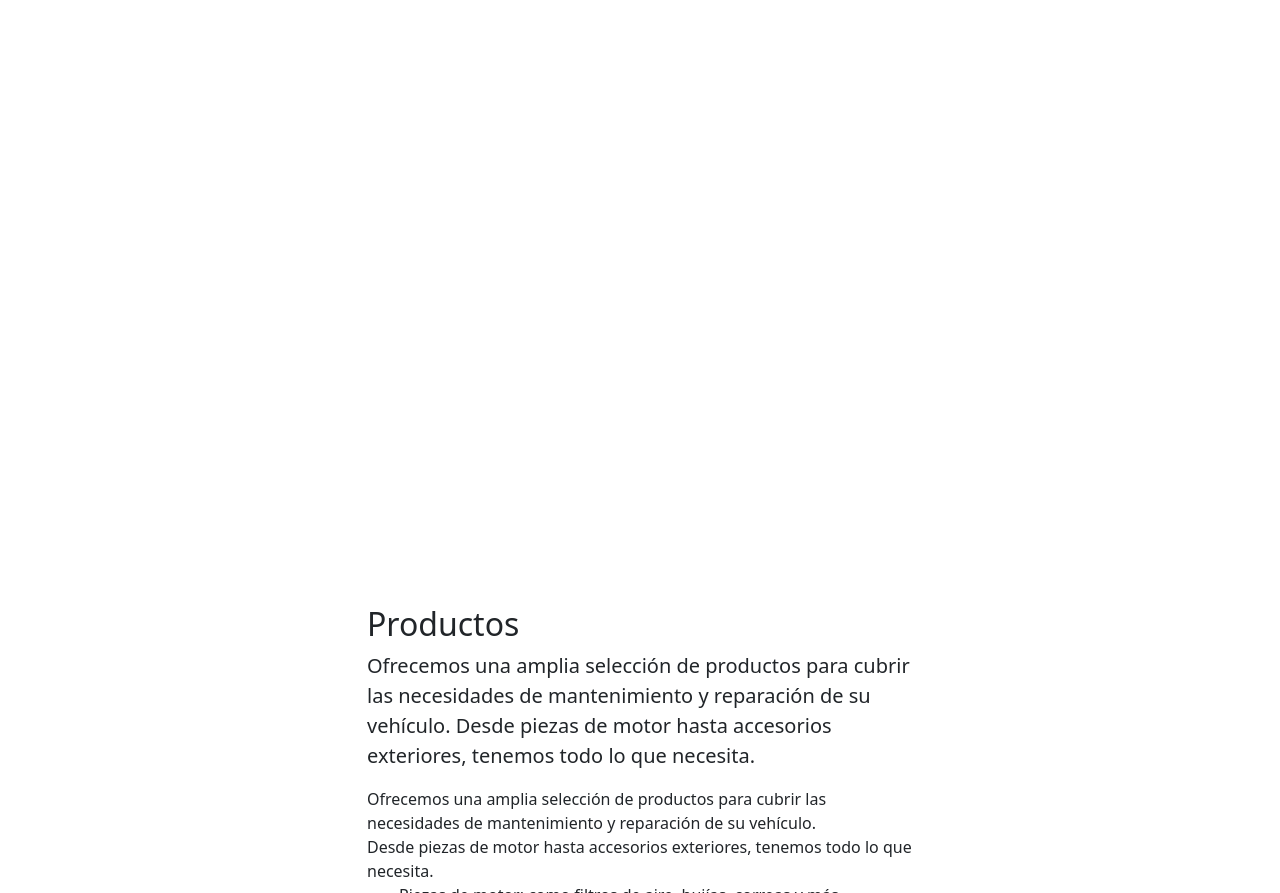
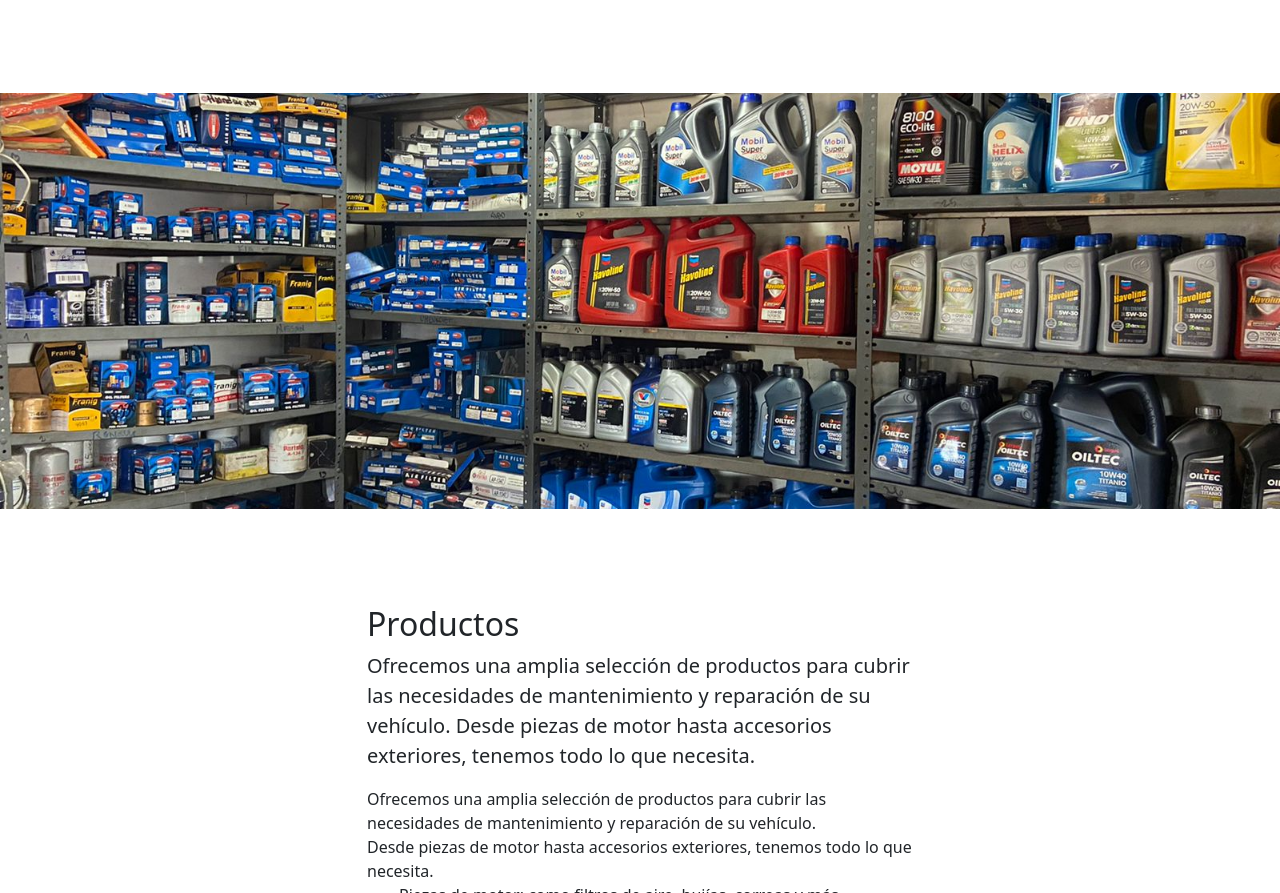
Before and after one commit to Gabriel-LazoV/Proyecto1, a plain HTML site: page index.html in a window 1280 px wide. Shown: the part 923-1816 px from the top of the page. Drawn offline with nearby package versions, Linux system fonts and the light colour scheme; the site is published under a folder, as on GitHub Pages, so addresses that start at the root find nothing; files whose address does not match are found by name.

Commit message:
Update index.html

```diff
--- a/index.html
+++ b/index.html
@@ -53,7 +53,7 @@
             </div>
         </section>
         <!-- Image element - set the background image for the header in the line below-->
-        <div class="py-5 bg-image-full" style="background-image: url('/img/produc.jpg')">
+        <div class="py-5 bg-image-full" style="background-image: url('img/produc.jpg')">
             <!-- Put anything you want here! The spacer below with inline CSS is just for demo purposes!-->
             <div style="height: 20rem"></div>
         </div>
```
